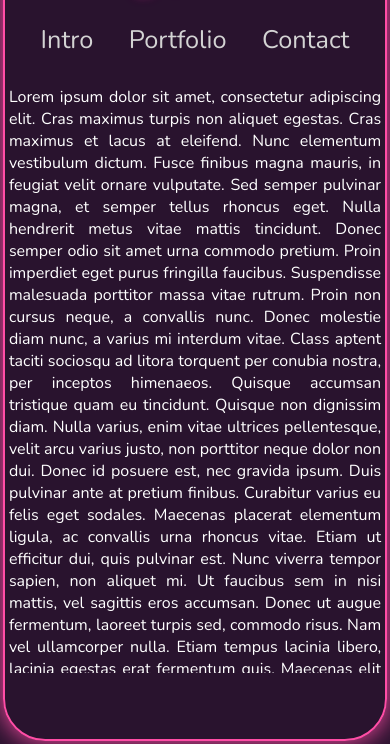
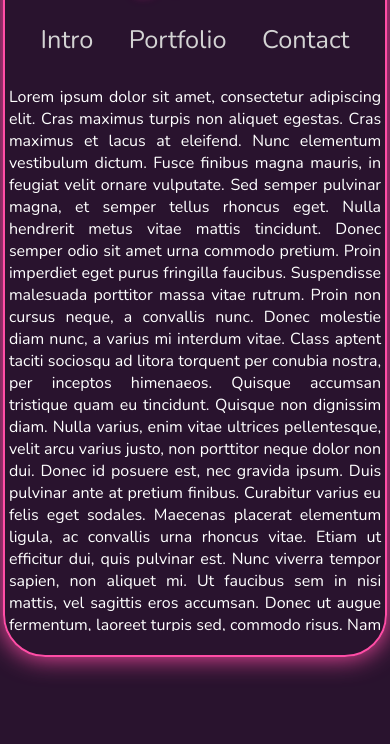
Before and after one commit to macborkow/website-intk, a plain HTML site: page index.html in a window 390 px wide. Shown: the part 100-844 px from the top of the page. Drawn offline with nearby package versions, Linux system fonts and the light colour scheme.

Commit message:
Change main wrapper size

```diff
--- a/style.css
+++ b/style.css
@@ -124,13 +124,14 @@ body {
 
   .scroll {
     top: 10vh;
-    height: 70vh;
+    height: 65vh;
   }
 
   #content {
     border-radius: 5vh;
     border: 0.3vh solid #ff4da6;
-    height: 100%;
+    height: 90%;
     box-shadow: 0px 0px 3vh #ff4da6 ;
+
   }
 }
```
